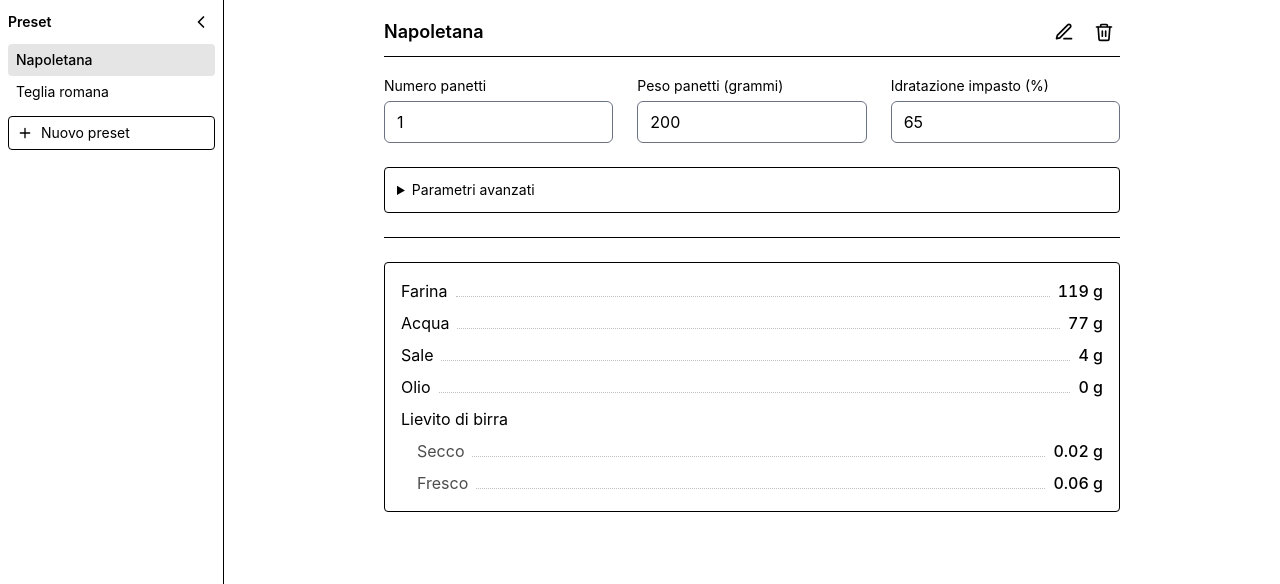
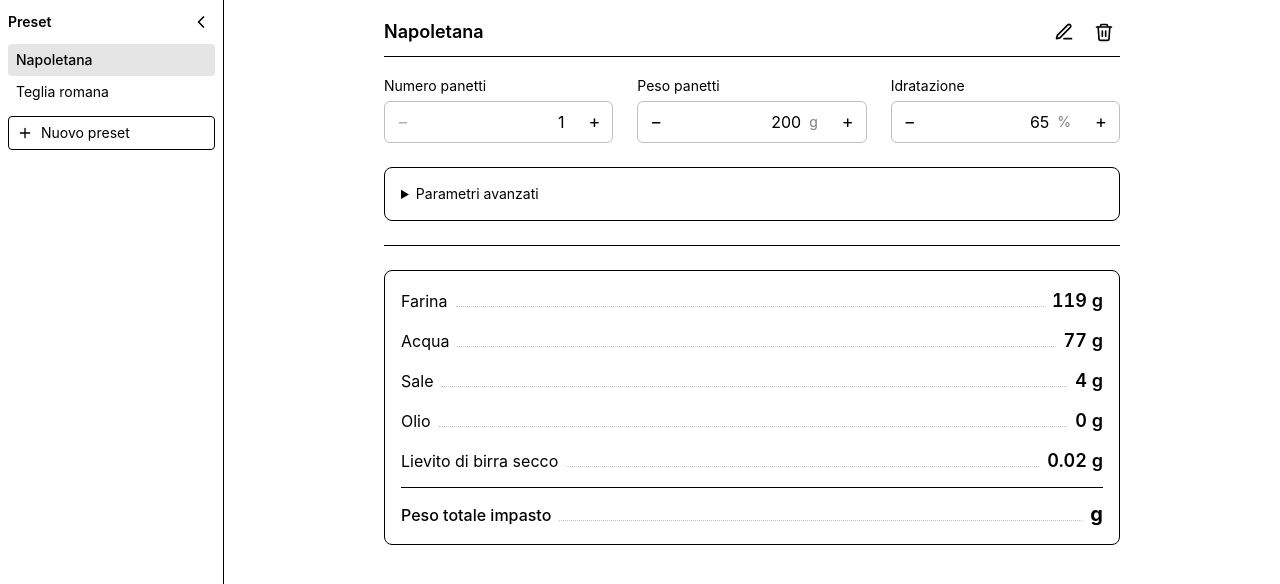
Before and after one commit to zapolab/pizza-calc, a SvelteKit app: page / in a window 1280 px wide. Shown: the top 584 px of the page. Built offline with nearby package versions, Linux system fonts and the light colour scheme.

Commit message:
style: implement new ui

```diff
--- a/src/routes/+page.svelte
+++ b/src/routes/+page.svelte
@@ -1,6 +1,18 @@
 <script lang="ts">
 	import { computeResults } from '$lib/dough';
+	import NumberField from '$lib/NumberField.svelte';
+	import SegmentedControl from '$lib/SegmentedControl.svelte';
 	import { cloneValues, defaultValues, limits, validateValues, type Preset } from '$lib/presets';
+
+	const yeastKinds = [
+		{ id: 'dry', label: 'Secco' },
+		{ id: 'fresh', label: 'Fresco' }
+	] as const;
+
+	const panPizzaOptions = [
+		{ id: false, label: 'No' },
+		{ id: true, label: 'Sì' }
+	];
 
 	// Placeholder until the sqlite backend is in place.
 	let presets = $state<Preset[]>([
@@ -19,6 +31,7 @@
 	let sidebarOpen = $state(true);
 	let mobileSidebarOpen = $state(false);
 	let advancedOpen = $state(false);
+	let yeastKind = $state<(typeof yeastKinds)[number]['id']>('dry');
 	let renaming = $state(false);
 	let deleteDialog = $state<HTMLDialogElement | null>(null);
 
@@ -81,6 +94,11 @@
 	}
 
 	const results = $derived(computeResults(values));
+	const yeast = $derived(
+		yeastKind === 'dry'
+			? { label: 'Lievito di birra secco', amount: results.dryYeast }
+			: { label: 'Lievito di birra fresco', amount: results.wetYeast }
+	);
 </script>
 
 <div class="flex min-h-screen">
@@ -295,60 +313,38 @@
 			</div>
 		</dialog>
 
-		{#snippet fieldError(message: string | undefined)}
-			{#if message}
-				<p class="mt-1 text-sm text-red-700">{message}</p>
-			{/if}
-		{/snippet}
-
 		<form>
 			<div class="grid grid-cols-1 gap-x-6 gap-y-4 sm:grid-cols-3">
-				<label class="block">
-					<span class="text-sm">Numero panetti</span>
-					<input
-						type="number"
+				<NumberField
+					label="Numero panetti"
 					min={limits.doughBallCount.min}
 					max={limits.doughBallCount.max}
-						step="1"
 					bind:value={values.doughBallCount}
-						aria-invalid={Boolean(errors.doughBallCount)}
-						class="mt-1 w-full {errors.doughBallCount ? 'border-red-600' : ''}"
+					error={errors.doughBallCount}
 				/>
-					{@render fieldError(errors.doughBallCount)}
-				</label>
 
-				<label class="block">
-					<span class="text-sm">Peso panetti (grammi)</span>
-					<input
-						type="number"
+				<NumberField
+					label="Peso panetti"
+					unit="g"
 					min={limits.doughBallWeight.min}
 					max={limits.doughBallWeight.max}
-						step="1"
 					bind:value={values.doughBallWeight}
-						aria-invalid={Boolean(errors.doughBallWeight)}
-						class="mt-1 w-full {errors.doughBallWeight ? 'border-red-600' : ''}"
+					error={errors.doughBallWeight}
 				/>
-					{@render fieldError(errors.doughBallWeight)}
-				</label>
 
-				<label class="block">
-					<span class="text-sm">Idratazione impasto (%)</span>
-					<input
-						type="number"
+				<NumberField
+					label="Idratazione"
+					unit="%"
 					min={limits.hydration.min}
 					max={limits.hydration.max}
-						step="1"
 					bind:value={values.hydration}
-						aria-invalid={Boolean(errors.hydration)}
-						class="mt-1 w-full {errors.hydration ? 'border-red-600' : ''}"
+					error={errors.hydration}
 				/>
-					{@render fieldError(errors.hydration)}
-				</label>
 			</div>
 
 			<details
 				bind:open={advancedOpen}
-				class="mt-6 rounded border p-3 {hasAdvancedErrors ? 'border-red-600' : ''}"
+				class="mt-6 rounded-lg border p-4 {hasAdvancedErrors ? 'border-red-600' : ''}"
 			>
 				<summary
 					class="cursor-pointer text-sm select-none {hasAdvancedErrors ? 'text-red-600' : ''}"
@@ -356,90 +352,69 @@
 					Parametri avanzati
 				</summary>
 
-				<div class="mt-4 grid grid-cols-1 gap-x-6 gap-y-4 sm:grid-cols-2">
-					<label class="block">
-						<span class="text-sm">Ore di lievitazione totali</span>
-						<input
-							type="number"
+				<div class="mt-4 grid grid-cols-1 gap-x-6 gap-y-4 sm:grid-cols-3">
+					<NumberField
+						label="Lievitazione totale"
+						unit="h"
 						min={limits.proofingHours.min}
 						max={limits.proofingHours.max}
-							step="1"
 						bind:value={values.proofingHours}
-							aria-invalid={Boolean(errors.proofingHours)}
-							class="mt-1 w-full {errors.proofingHours ? 'border-red-600' : ''}"
+						error={errors.proofingHours}
 					/>
-						{@render fieldError(errors.proofingHours)}
-					</label>
 
-					<label class="block">
-						<span class="text-sm">Ore di riposo in frigorifero (sul totale)</span>
-						<input
-							type="number"
+					<NumberField
+						label="Di cui in frigorifero"
+						unit="h"
 						min={limits.fridgeHours.min}
 						max={values.proofingHours - 1}
-							step="1"
 						bind:value={values.fridgeHours}
-							aria-invalid={Boolean(errors.fridgeHours)}
-							class="mt-1 w-full {errors.fridgeHours ? 'border-red-600' : ''}"
+						error={errors.fridgeHours}
 					/>
-						{@render fieldError(errors.fridgeHours)}
-					</label>
 
-					<label class="block">
-						<span class="text-sm">Sale (grammi per litro)</span>
-						<input
-							type="number"
+					<NumberField
+						label="Temperatura ambiente"
+						unit="°C"
+						min={limits.roomTemperature.min}
+						max={limits.roomTemperature.max}
+						bind:value={values.roomTemperature}
+						error={errors.roomTemperature}
+					/>
+
+					<NumberField
+						label="Sale"
+						unit="g/l"
 						min={limits.saltPerLiter.min}
 						max={limits.saltPerLiter.max}
-							step="1"
 						bind:value={values.saltPerLiter}
-							aria-invalid={Boolean(errors.saltPerLiter)}
-							class="mt-1 w-full {errors.saltPerLiter ? 'border-red-600' : ''}"
+						error={errors.saltPerLiter}
 					/>
-						{@render fieldError(errors.saltPerLiter)}
-					</label>
 
-					<label class="block">
-						<span class="text-sm">Olio (grammi per litro)</span>
-						<input
-							type="number"
+					<NumberField
+						label="Olio"
+						unit="g/l"
 						min={limits.oilPerLiter.min}
 						max={limits.oilPerLiter.max}
-							step="1"
 						bind:value={values.oilPerLiter}
-							aria-invalid={Boolean(errors.oilPerLiter)}
-							class="mt-1 w-full {errors.oilPerLiter ? 'border-red-600' : ''}"
+						error={errors.oilPerLiter}
 					/>
-						{@render fieldError(errors.oilPerLiter)}
-					</label>
+				</div>
 
-					<label class="block">
-						<span class="text-sm">Temperatura ambiente (°C)</span>
-						<input
-							type="number"
-							min={limits.roomTemperature.min}
-							max={limits.roomTemperature.max}
-							step="1"
-							bind:value={values.roomTemperature}
-							aria-invalid={Boolean(errors.roomTemperature)}
-							class="mt-1 w-full {errors.roomTemperature ? 'border-red-600' : ''}"
+				<hr class="my-4 border-black/15" />
+
+				<div class="grid grid-cols-1 gap-x-6 gap-y-4 sm:grid-cols-2">
+					<div class="flex items-center justify-between gap-3">
+						<span class="text-sm">Pizza in teglia</span>
+						<SegmentedControl
+							label="Pizza in teglia"
+							options={panPizzaOptions}
+							bind:value={values.panPizza}
 						/>
-						{@render fieldError(errors.roomTemperature)}
-					</label>
+					</div>
 
-					<fieldset>
-						<legend class="text-sm">Pizza in teglia</legend>
-						<div class="mt-1 flex h-full justify-start gap-4">
-							<label class="flex items-center gap-2">
-								<input type="radio" value={false} bind:group={values.panPizza} />
-								<span>No</span>
-							</label>
-							<label class="flex items-center gap-2">
-								<input type="radio" value={true} bind:group={values.panPizza} />
-								<span>Si</span>
-							</label>
+					<div class="flex items-center justify-between gap-3">
+						<span class="text-sm">Lievito di birra</span>
+						<SegmentedControl label="Tipo di lievito" options={yeastKinds} bind:value={yeastKind} />
 					</div>
-					</fieldset>
 				</div>
 			</details>
 		</form>
@@ -452,42 +427,40 @@
 			</p>
 		{/if}
 
-		<ul class="space-y-2 rounded border p-4">
+		<div class="rounded-lg border p-4">
+			<ul class="space-y-3">
 				<li class="flex items-baseline gap-2">
 					<span>Farina</span>
 					<span class="min-w-4 flex-1 border-b border-dotted border-black/25"></span>
-				<span class="font-medium tabular-nums">{results.flour} g</span>
+					<span class="text-lg font-semibold tabular-nums">{results.flour} g</span>
 				</li>
 				<li class="flex items-baseline gap-2">
 					<span>Acqua</span>
 					<span class="min-w-4 flex-1 border-b border-dotted border-black/25"></span>
-				<span class="font-medium tabular-nums">{results.water} g</span>
+					<span class="text-lg font-semibold tabular-nums">{results.water} g</span>
 				</li>
 				<li class="flex items-baseline gap-2">
 					<span>Sale</span>
 					<span class="min-w-4 flex-1 border-b border-dotted border-black/25"></span>
-				<span class="font-medium tabular-nums">{results.salt} g</span>
+					<span class="text-lg font-semibold tabular-nums">{results.salt} g</span>
 				</li>
 				<li class="flex items-baseline gap-2">
 					<span>Olio</span>
 					<span class="min-w-4 flex-1 border-b border-dotted border-black/25"></span>
-				<span class="font-medium tabular-nums">{results.oil} g</span>
-			</li>
-			<li>
-				<span>Lievito di birra</span>
-				<ul class="mt-2 space-y-2 pl-4">
-					<li class="flex items-baseline gap-2">
-						<span class="text-black/70">Secco</span>
-						<span class="min-w-4 flex-1 border-b border-dotted border-black/25"></span>
-						<span class="font-medium tabular-nums">{results.dryYeast} g</span>
+					<span class="text-lg font-semibold tabular-nums">{results.oil} g</span>
 				</li>
 				<li class="flex items-baseline gap-2">
-						<span class="text-black/70">Fresco</span>
+					<span>{yeast.label}</span>
 					<span class="min-w-4 flex-1 border-b border-dotted border-black/25"></span>
-						<span class="font-medium tabular-nums">{results.wetYeast} g</span>
+					<span class="text-lg font-semibold tabular-nums">{yeast.amount} g</span>
 				</li>
 			</ul>
-			</li>
-		</ul>
+
+			<div class="mt-3 flex items-baseline gap-2 border-t pt-3">
+				<span class="font-medium">Peso totale impasto</span>
+				<span class="min-w-4 flex-1 border-b border-dotted border-black/25"></span>
+				<span class="text-xl font-bold tabular-nums">{results.totalWeight} g</span>
+			</div>
+		</div>
 	</main>
 </div>
```
Lines whose indentation alone changed are shown as unchanged.
